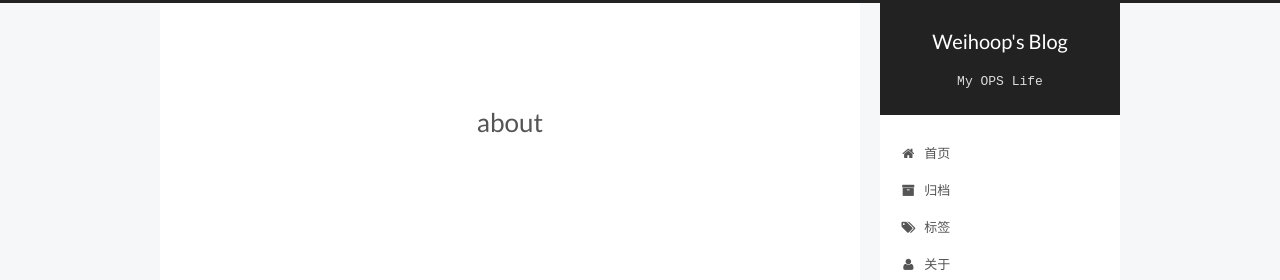
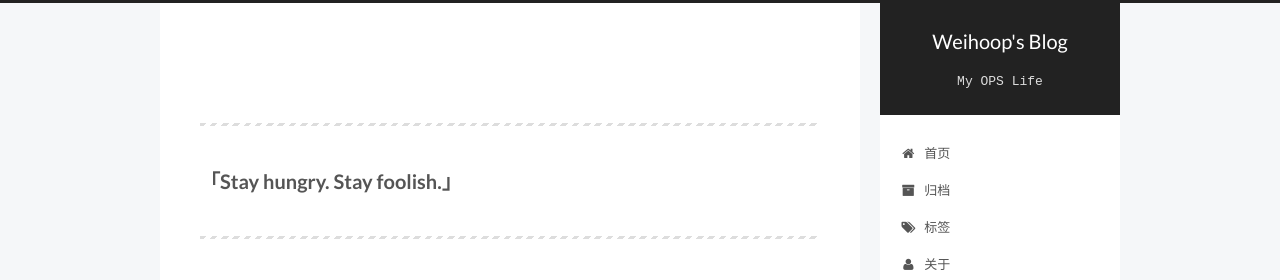
Before and after one commit to liuhwi/liuhwi.github.io, a plain HTML site: page about/index.html in a window 1280 px wide. Shown: the top 280 px of the page. Drawn offline with Linux system fonts and the light colour scheme; a script that the page names is missing.

Commit message:
Site updated: 2017-01-25 22:48:35

```diff
--- a/about/index.html
+++ b/about/index.html
@@ -74,6 +74,8 @@
 
 
 
+
+
   <link rel="alternate" href="/atom.xml" title="Weihoop's Blog" type="application/atom+xml" />
 
 
@@ -86,16 +88,16 @@
 
 
 
-<meta name="description" content="拖延症 | 何弃疗 | 断舍离">
+<meta name="description" content="「Stay hungry. Stay foolish.」">
 <meta property="og:type" content="website">
-<meta property="og:title" content="about">
+<meta property="og:title" content="Weihoop's Blog">
 <meta property="og:url" content="http://weihoop.com/about/index.html">
 <meta property="og:site_name" content="Weihoop's Blog">
-<meta property="og:description" content="拖延症 | 何弃疗 | 断舍离">
-<meta property="og:updated_time" content="2017-01-25T14:37:31.000Z">
+<meta property="og:description" content="「Stay hungry. Stay foolish.」">
+<meta property="og:updated_time" content="2017-01-25T14:48:28.000Z">
 <meta name="twitter:card" content="summary">
-<meta name="twitter:title" content="about">
-<meta name="twitter:description" content="拖延症 | 何弃疗 | 断舍离">
+<meta name="twitter:title" content="Weihoop's Blog">
+<meta name="twitter:description" content="「Stay hungry. Stay foolish.」">
 
 
 
@@ -133,7 +135,7 @@
 
 
 
-    about | Weihoop's Blog
+     | Weihoop's Blog
 
 </title>
 </head>
@@ -299,7 +301,7 @@
   <div id="posts" class="posts-expand">
   <header class="post-header">
 
-	<h2 class="post-title" itemprop="name headline">about</h2>
+	<h2 class="post-title" itemprop="name headline"></h2>
 
 
 
@@ -307,6 +309,8 @@
 
 
 
+      <hr>
+<h2 id="「Stay-hungry-Stay-foolish-」"><a href="#「Stay-hungry-Stay-foolish-」" class="headerlink" title="「Stay hungry. Stay foolish.」"></a>「Stay hungry. Stay foolish.」</h2><hr>
 
 
   </div>
@@ -320,7 +324,7 @@
   <div class="comments" id="comments">
 
       <div class="ds-thread" data-thread-key="about/index.html"
-           data-title="about" data-url="http://weihoop.com/about/index.html">
+           data-title="" data-url="http://weihoop.com/about/index.html">
       </div>
 
   </div>
--- a/css/main.css
+++ b/css/main.css
@@ -1687,7 +1687,7 @@ pre .javascript .function {
   width: 4px;
   height: 4px;
   border-radius: 50%;
-  background: #81fff7;
+  background: #ffff6c;
 }
 .links-of-blogroll {
   font-size: 13px;
```
Also changed, not shown: tags/index-1.html (+0 -2 lines).
